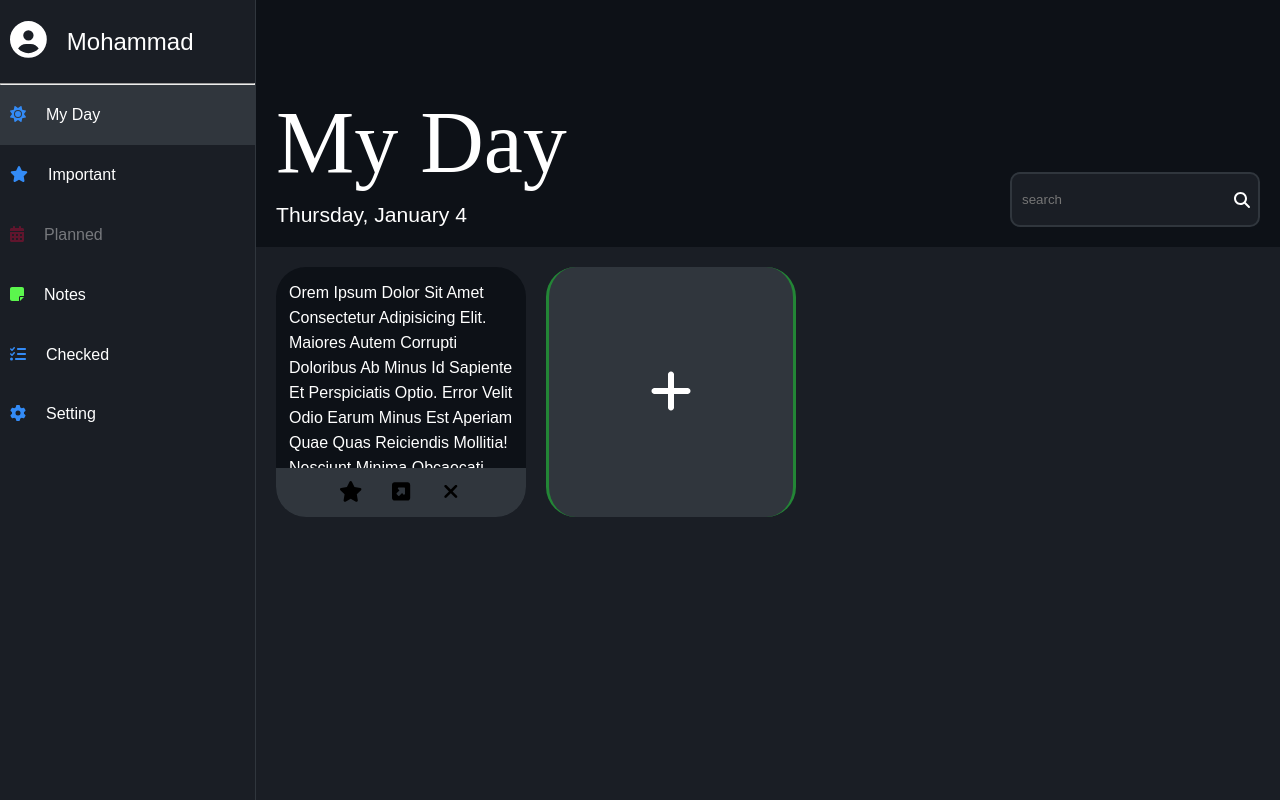
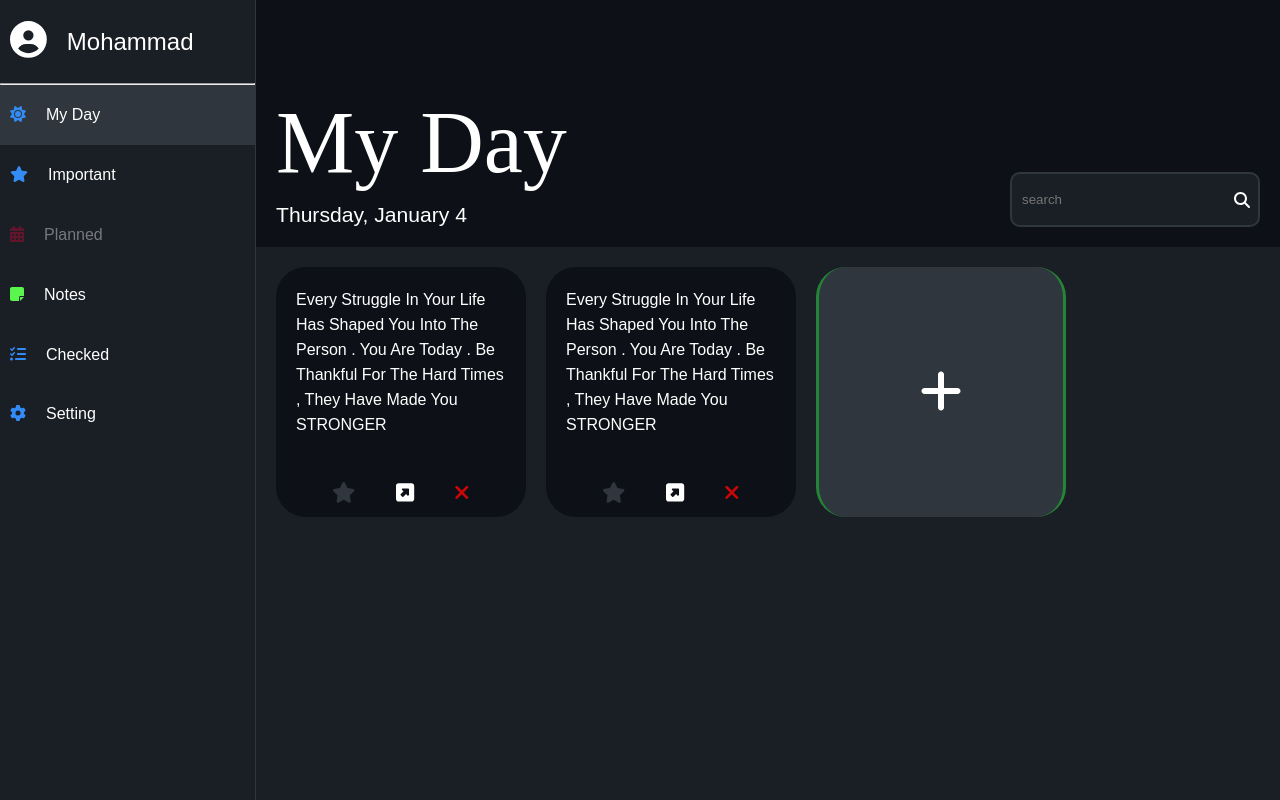
Before and after one commit to MohammadNourizadeh/taskManager2, a React (Vite) app: page /admin/notes in a window 1280 px wide. Built offline with nearby package versions, Linux system fonts and the light colour scheme; data requests are answered from the project's data file.

Commit message:
working on note page

```diff
--- a/db.json
+++ b/db.json
@@ -5,10 +5,22 @@
   },
   "tasks": [
     {
-      "id": "64dd8b2e-10d6-43a1-a385-6da313bfba14",
+      "id": "90bb05fb-28fc-4da7-930d-cd8524a3bec5",
       "name": "washing parking",
-      "date": "2025-01-24",
+      "date": "2025-02-06",
       "done": false,
+      "important": "no"
+    }
+  ],
+  "notes": [
+    {
+      "id": "1",
+      "text": "Every struggle in your life has shaped you into the person . You are today . Be thankful for the hard times , they have made you STRONGER",
+      "important": "no"
+    },
+    {
+      "id": "1",
+      "text": "Every struggle in your life has shaped you into the person . You are today . Be thankful for the hard times , they have made you STRONGER",
       "important": "no"
     }
   ]
--- a/src/pages/myDayPage/components/newTaskForm/NewTaskForm.module.scss
+++ b/src/pages/myDayPage/components/newTaskForm/NewTaskForm.module.scss
@@ -102,10 +102,10 @@
       transition: 0.1s ease-in-out;
 
       &:hover {
-        color: rgba(204, 6, 6, 0.708);
+        opacity: 0.8;
       }
       &:active {
-        color: rgba(204, 6, 6, 0.605);
+        opacity: 0.7;
       }
     }
   }
--- a/src/pages/notesPage/NotesPage.jsx
+++ b/src/pages/notesPage/NotesPage.jsx
@@ -1,12 +1,33 @@
-import EmptyPageText from "../../components/emptyPageText/EmptyPageText";
+import { useEffect, useState } from "react";
 import AddNewNoteBtn from "./components/addNewNoteBtn/AddNewNoteBtn";
 import NoteBox from "./components/noteBox/NoteBox";
 import styles from "./NotesPage.module.scss";
 
 export default function NotesPage() {
+  // state
+  const [notes, setNotes] = useState([]);
+
+  // side effect
+  useEffect(() => {
+    fetch("http://localhost:8000/notes")
+      .then((res) => res.json())
+      .then((data) => {
+        setNotes(data);
+      });
+  }, []);
+
   return (
     <div className={styles.king}>
-      <NoteBox />
+      {notes.map((note) => (
+        <NoteBox
+          notes={notes}
+          note={note}
+          onNewList={(val) => {
+            setNotes(val);
+          }}
+          key={note.id}
+        />
+      ))}
       <AddNewNoteBtn />
     </div>
   );
--- a/src/pages/notesPage/components/noteBox/NoteBox.jsx
+++ b/src/pages/notesPage/components/noteBox/NoteBox.jsx
@@ -1,51 +1,66 @@
 import {
-    faSquareUpRight,
-    faStar,
-    faXmark,
+  faSquareUpRight,
+  faStar,
+  faXmark,
 } from "@fortawesome/free-solid-svg-icons";
 import { FontAwesomeIcon } from "@fortawesome/react-fontawesome";
 import { useContext } from "react";
 import MainContext from "../../../../contexts/MainContext";
 import styles from "./NoteBox.module.scss";
 
-export default function NoteBox() {
+export default function NoteBox({ notes, note, onNewList }) {
   // context
   const { appSetting } = useContext(MainContext);
+
+  // func
+  const handleRemove = () => {
+    fetch(`http://localhost:8000/notes/${note.id}`, {
+      method: "DELETE",
+    }).then((res) => {
+      if (res.ok) {
+        const temp = notes.filter((item) => item.id !== note.id);
+        onNewList(temp);
+      }
+    });
+  };
+
+  const handleNoteImportance = () => {
+    fetch(
+      `http://localhost:8000/notes/${note.id}`,
+      {
+        method: "PATCH",
+        body: JSON.stringify({ important: note.important === "yes" ? "no" : "yes" }),
+      }).then((res) => {
+        if (res.ok) {
+          const temp = [...notes];
+          const changedItemIndex = temp.findIndex(
+            (item) => item.id === note.id
+          );
+          const changedItem = temp[changedItemIndex];
+          changedItem.important = changedItem.important === "yes" ? "no" : "yes";
+          temp[changedItemIndex] = changedItem;
+          onNewList(temp)
+        }
+      })
+  };
 
   return (
     <div
       className={styles.king}
       id={appSetting.theme === "light" ? styles.lightMode : ""}
     >
-      <p>
-        orem ipsum dolor sit amet consectetur adipisicing elit. Maiores autem
-        corrupti doloribus ab minus id sapiente et perspiciatis optio. Error
-        velit odio earum minus est aperiam quae quas reiciendis mollitia!
-        Nesciunt minima obcaecati amet asperiores fugiat exercitationem
-        accusantium saepe, molestiae molestias eaque quasi earum nobis velit
-        quod repellendus tempore voluptatum reiciendis alias minus incidunt ab
-        nam quisquam. Eveniet, delectus consequuntur. Vel hic veritatis ipsam
-        quibusdam, nihil asperiores minima accusantium, dolor exercitationem
-        expedita dolorem ab eveniet provident eaque explicabo ad temporibus enim
-        odit. Beatae, ipsum! Dolorem eaque vitae rem optio laudantium? Natus
-        non, molestiae provident, quisquam earum dolorem aperiam iusto tenetur
-        omnis, obcaecati mollitia illo recusandae magnam in nemo quam iste hic
-        numquam? Soluta aperiam aliquam repellat modi, necessitatibus laudantium
-        porro! Quo corporis ab veritatis optio error eius. Libero et dolores cum
-        accusantium totam, ipsam officia itaque repudiandae ut sequi qui fugiat
-        labore nesciunt necessitatibus ipsa maxime dolorum temporibus at!
-        Voluptatum? Eos dicta totam reprehenderit, libero a nihil beatae dolore
-        ipsa ab, accusamus quae voluptas autem quod sunt distinctio perferendis
-        magni consectetur dignissimos. Eligendi delectus dolorem ea incidunt
-      </p>
+      <p>{note.text}</p>
       <div className={styles.btnsContainer}>
-        <button>
-          <FontAwesomeIcon icon={faStar} />
+        <button
+          className={styles.starBtn}
+          id={note.important === "yes" ? styles.checkedStarBtn : ""}
+        >
+          <FontAwesomeIcon icon={faStar} onClick={handleNoteImportance} />
         </button>
-        <button>
+        <button className={styles.squareBtn}>
           <FontAwesomeIcon icon={faSquareUpRight} />
         </button>
-        <button>
+        <button className={styles.removeBtn} onClick={handleRemove}>
           <FontAwesomeIcon icon={faXmark} />
         </button>
       </div>
--- a/src/pages/notesPage/components/noteBox/NoteBox.module.scss
+++ b/src/pages/notesPage/components/noteBox/NoteBox.module.scss
@@ -13,33 +13,67 @@
   line-height: 25px;
 
   p {
-    padding: 13px;
+    padding: 20px;
     overflow: auto;
     height: 100%;
+    text-align: start;
   }
 
   .btnsContainer {
     display: flex;
     justify-content: center;
-    gap: 20px;
-    background-color: mainStyle.$darkMode_border_color;
+    align-items: center;
+    gap: 30px;
     height: 25%;
 
     button {
-      width: 30px;
+      cursor: pointer;
+      padding: 5px;
       font-size: 1.3em;
       background-color: rgba(255, 255, 255, 0);
+      transition: 0.1s ease-in-out;
       border: 0;
+
+      &:hover {
+        opacity: 0.8;
+      }
+      &:active {
+        opacity: 0.7;
+      }
+    }
+
+    .starBtn {
+      color: mainStyle.$darkMode_border_color;
+    }
+    #checkedStarBtn {
+      color: rgb(51, 139, 246);
+    }
+
+    .squareBtn {
+      color: mainStyle.$darkMode_text_color;
+    }
+
+    .removeBtn {
+      color: mainStyle.$red_error_color;
     }
   }
 }
 
 // light mode
 #lightMode {
-    color: mainStyle.$lightMode_text_color;
-    background-color: mainStyle.$lightMode_main_bg_color;
+  color: mainStyle.$lightMode_text_color;
+  background-color: mainStyle.$lightMode_main_bg_color;
 
   .btnsContainer {
-    background-color: mainStyle.$lightMode_border_color;
+    .starBtn {
+      color: mainStyle.$lightMode_border_color;
+    }
+    #checkedStarBtn {
+      color: rgb(51, 139, 246);
+    }
+
+    .squareBtn {
+      color: mainStyle.$lightMode_text_color;
+    }
   }
 }
```
